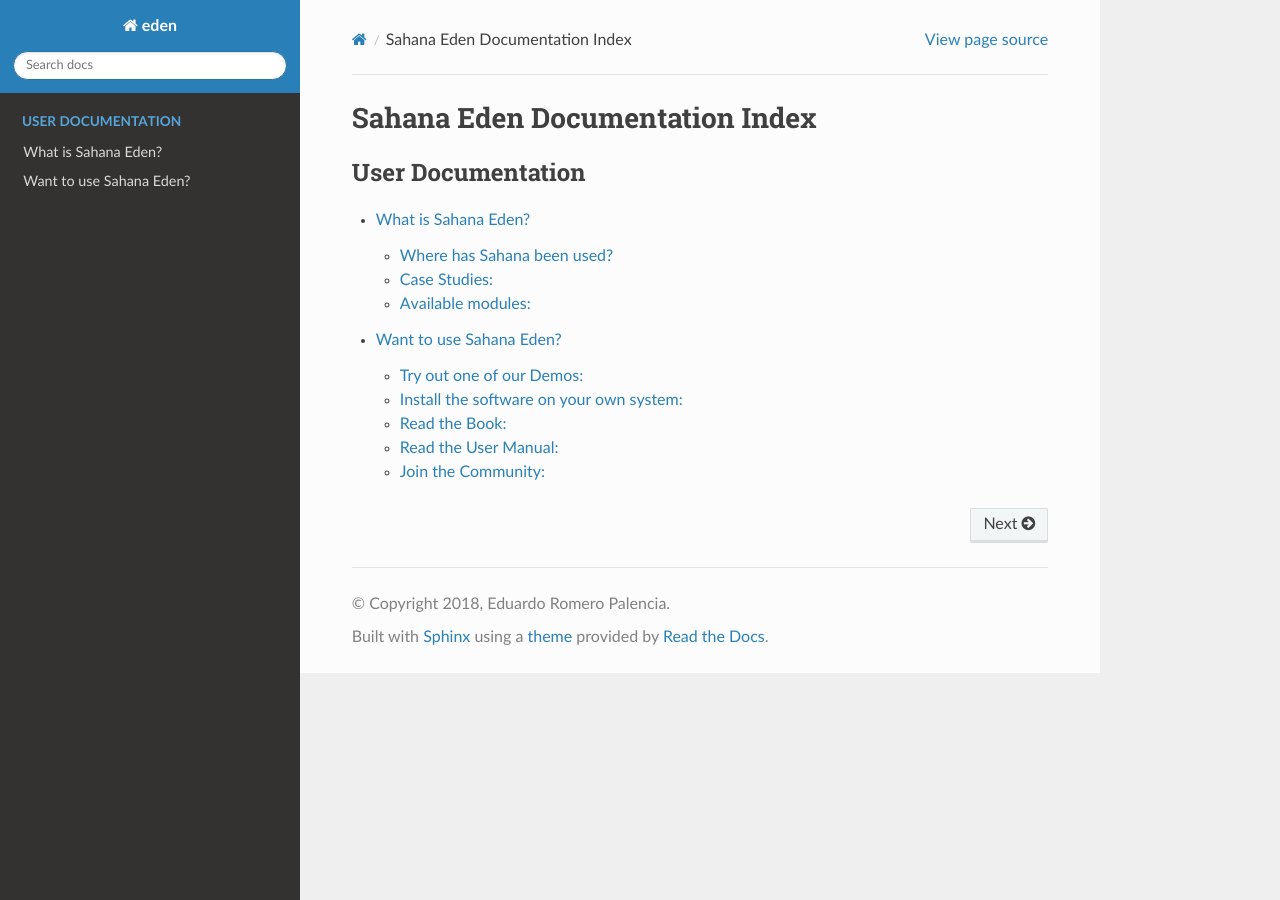
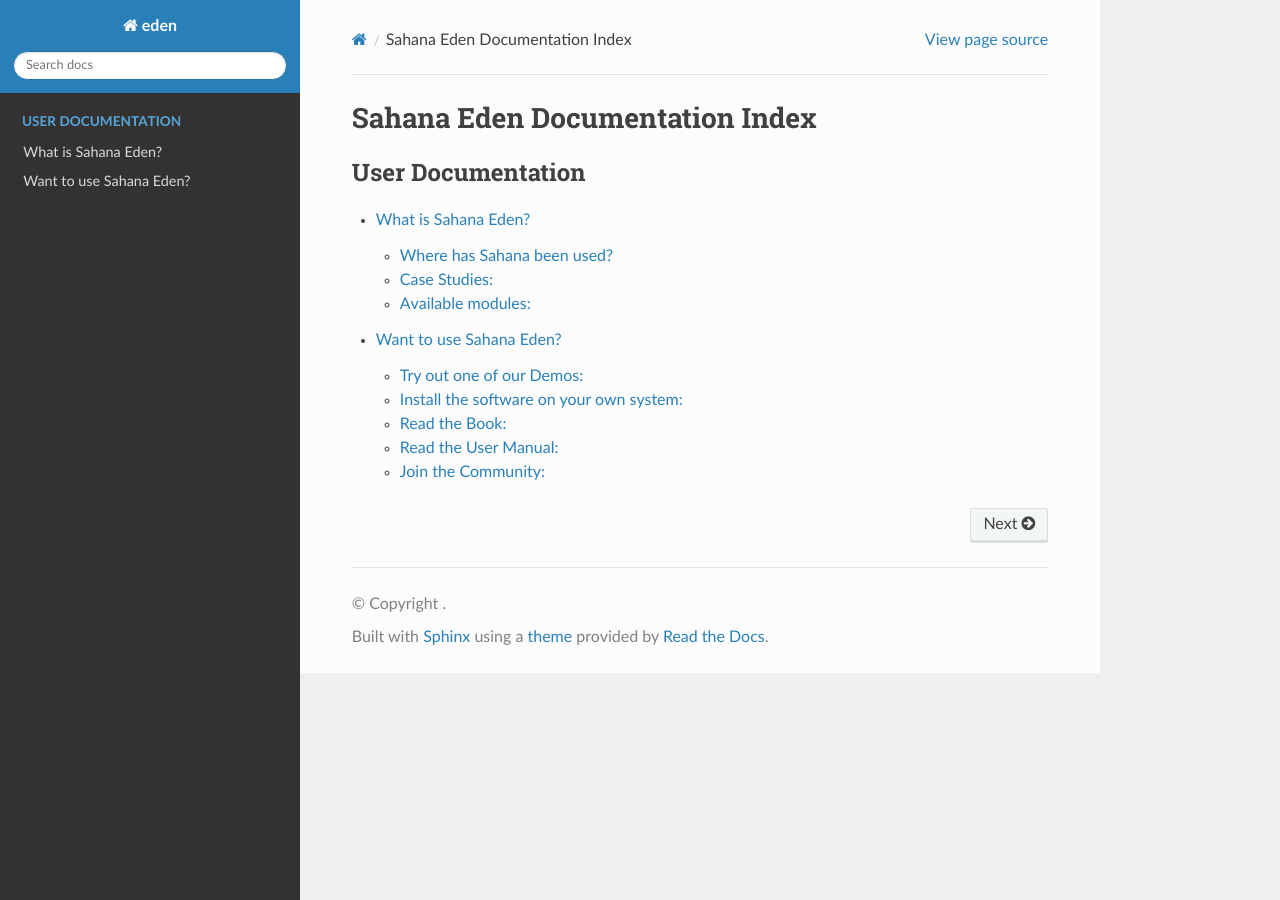
Before and after one commit to PJColombo/Pruebas, a Sphinx documentation site: the page built from docs/index.rst, in a window 1280 px wide. Built offline with Sphinx 7.4.7 and the Read the Docs theme 2.0.0, drawn with Linux system fonts in a browser that asks for light colours.

Commit message:
Update conf.py

```diff
--- a/docs/conf.py
+++ b/docs/conf.py
@@ -47,8 +47,8 @@
 
 # General information about the project.
 project = 'eden'
-copyright = '2018, Eduardo Romero Palencia'
-author = 'Eduardo Romero Palencia'
+#copyright = '2018, Eduardo Romero Palencia'
+#author = 'Eduardo Romero Palencia'
 
 # The version info for the project you're documenting, acts as replacement for
 # |version| and |release|, also used in various other places throughout the
```
